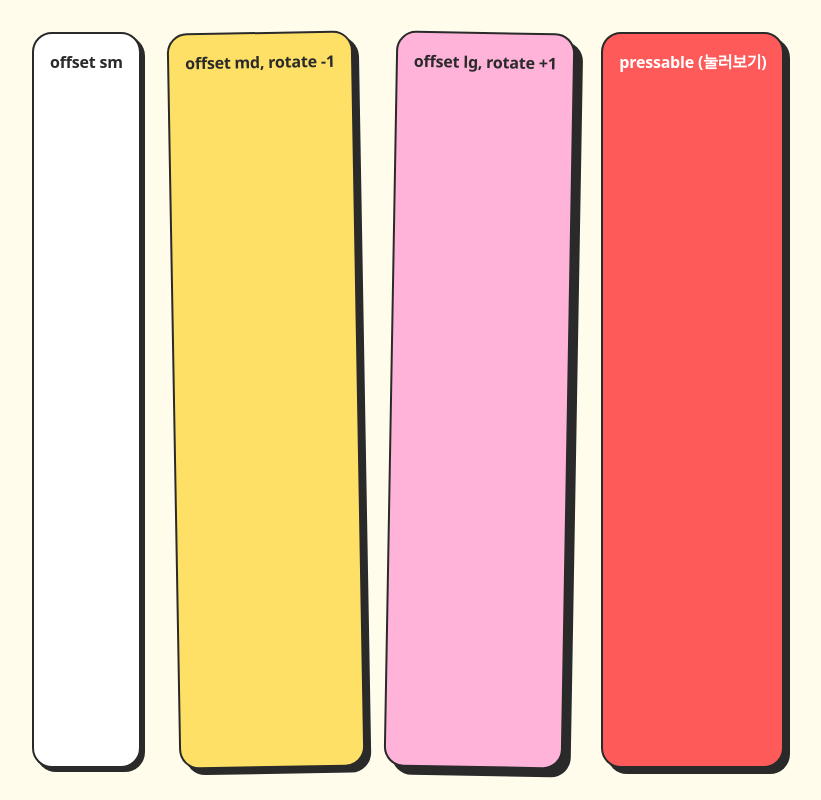
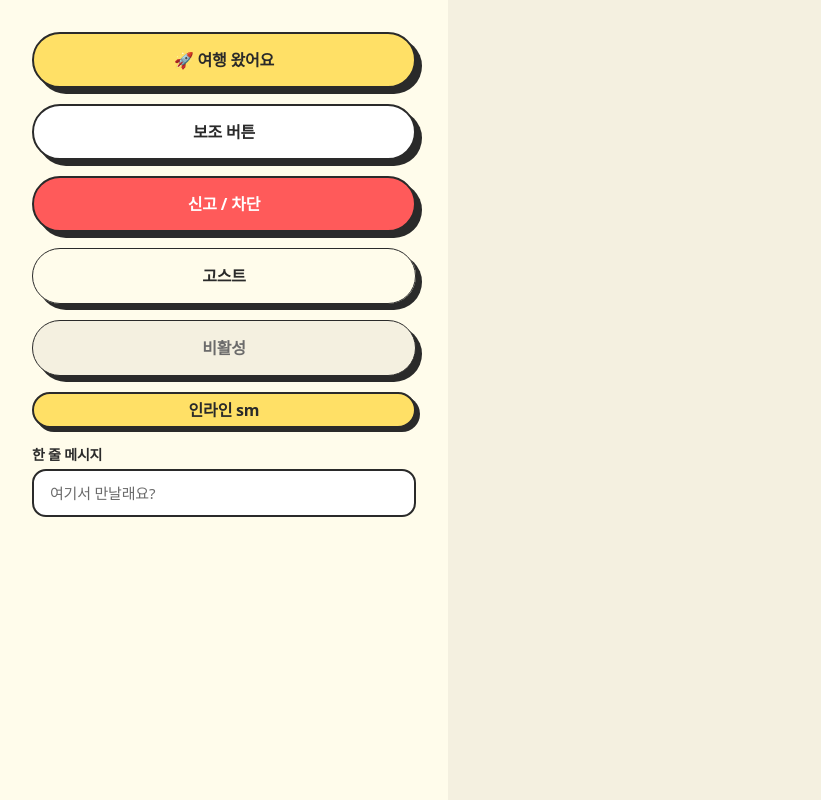
Before and after one commit to eugene0429/on-trip-frontend, a React (Vite) app in the folder mockup/: page / in a window 1280 px wide. Shown: the whole page, without its empty margins (0-821 px from the left). Built offline with nearby package versions, Linux system fonts and the light colour scheme; a web font is replaced by a local one.

Commit message:
feat(mockup): add StickerButton variants and StickerInput
Co-Authored-By: Claude Opus 4.7 (1M context) <noreply@anthropic.com>

```diff
--- a/mockup/src/App.tsx
+++ b/mockup/src/App.tsx
@@ -1,20 +1,20 @@
-import StickerCard from './components/StickerCard';
+import { useState } from 'react';
+import StickerButton from './components/StickerButton';
+import StickerInput from './components/StickerInput';
 
 export default function App() {
+  const [val, setVal] = useState('');
   return (
-    <div className="min-h-screen bg-cream p-8 flex flex-wrap gap-8 font-sans">
-      <StickerCard offset="sm" bg="bg-surface" className="p-4">
-        <div className="font-bold">offset sm</div>
-      </StickerCard>
-      <StickerCard offset="md" bg="bg-primary" rotate={-1} className="p-4">
-        <div className="font-bold">offset md, rotate -1</div>
-      </StickerCard>
-      <StickerCard offset="lg" bg="bg-accentPink" rotate={1} className="p-4">
-        <div className="font-bold">offset lg, rotate +1</div>
-      </StickerCard>
-      <StickerCard offset="md" bg="bg-accentRed" pressable className="p-4">
-        <div className="font-bold text-surface">pressable (눌러보기)</div>
-      </StickerCard>
+    <div className="min-h-screen bg-cream p-8 flex flex-col gap-4 max-w-md font-sans">
+      <StickerButton variant="primary" fullWidth onClick={() => alert('primary')}>
+        🚀 여행 왔어요
+      </StickerButton>
+      <StickerButton variant="secondary" fullWidth>보조 버튼</StickerButton>
+      <StickerButton variant="danger" fullWidth>신고 / 차단</StickerButton>
+      <StickerButton variant="ghost" fullWidth>고스트</StickerButton>
+      <StickerButton variant="disabled" fullWidth>비활성</StickerButton>
+      <StickerButton size="sm">인라인 sm</StickerButton>
+      <StickerInput label="한 줄 메시지" placeholder="여기서 만날래요?" value={val} onChange={setVal} />
     </div>
   );
 }
--- /dev/null
+++ b/mockup/src/components/StickerButton.tsx
@@ -0,0 +1,65 @@
+import { ReactNode } from 'react';
+import StickerCard from './StickerCard';
+
+type Variant = 'primary' | 'secondary' | 'danger' | 'ghost' | 'disabled';
+type Size = 'lg' | 'md' | 'sm';
+
+const VARIANT_BG: Record<Variant, string> = {
+  primary: 'bg-primary',
+  secondary: 'bg-surface',
+  danger: 'bg-accentRed',
+  ghost: 'bg-transparent',
+  disabled: 'bg-surfaceMuted',
+};
+
+const VARIANT_TEXT: Record<Variant, string> = {
+  primary: 'text-outline',
+  secondary: 'text-outline',
+  danger: 'text-surface',
+  ghost: 'text-outline',
+  disabled: 'text-textMuted',
+};
+
+const SIZE_HEIGHT: Record<Size, string> = {
+  lg: 'h-14',
+  md: 'h-12',
+  sm: 'h-9',
+};
+
+export type StickerButtonProps = {
+  variant?: Variant;
+  size?: Size;
+  onClick?: () => void;
+  fullWidth?: boolean;
+  children: ReactNode;
+};
+
+export default function StickerButton({
+  variant = 'primary',
+  size = 'lg',
+  onClick,
+  fullWidth = false,
+  children,
+}: StickerButtonProps) {
+  const disabled = variant === 'disabled';
+  const offset = size === 'sm' ? 'sm' : 'md';
+  const border = variant === 'ghost' || disabled ? 'thin' : 'normal';
+
+  return (
+    <div className={fullWidth ? 'w-full' : 'inline-block'}>
+      <StickerCard
+        offset={offset}
+        bg={VARIANT_BG[variant]}
+        rounded="xl"
+        border={border}
+        pressable={!disabled}
+        onClick={disabled ? undefined : onClick}
+        className={`${SIZE_HEIGHT[size]} px-6 flex items-center justify-center ${fullWidth ? 'w-full' : ''}`}
+      >
+        <span className={`font-bold text-[16px] ${VARIANT_TEXT[variant]}`}>
+          {children}
+        </span>
+      </StickerCard>
+    </div>
+  );
+}
--- /dev/null
+++ b/mockup/src/components/StickerInput.tsx
@@ -0,0 +1,35 @@
+import { useState } from 'react';
+
+export type StickerInputProps = {
+  label?: string;
+  placeholder?: string;
+  value: string;
+  onChange: (v: string) => void;
+};
+
+export default function StickerInput({
+  label,
+  placeholder,
+  value,
+  onChange,
+}: StickerInputProps) {
+  const [focused, setFocused] = useState(false);
+  return (
+    <label className="block">
+      {label && (
+        <div className="text-[14px] font-semibold text-outline mb-1">{label}</div>
+      )}
+      <input
+        type="text"
+        value={value}
+        placeholder={placeholder}
+        onChange={(e) => onChange(e.target.value)}
+        onFocus={() => setFocused(true)}
+        onBlur={() => setFocused(false)}
+        className={`w-full h-12 px-4 bg-surface rounded-md text-[15px] text-outline placeholder:text-textMuted outline-none border-[2.5px] ${
+          focused ? 'border-accentRed' : 'border-outline'
+        }`}
+      />
+    </label>
+  );
+}
```
